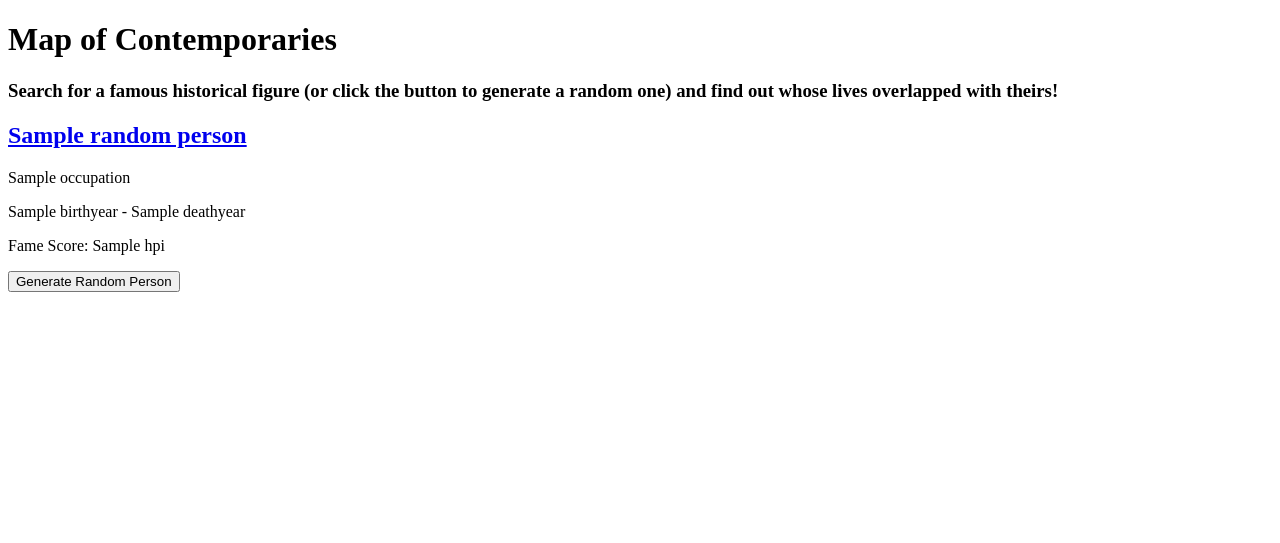
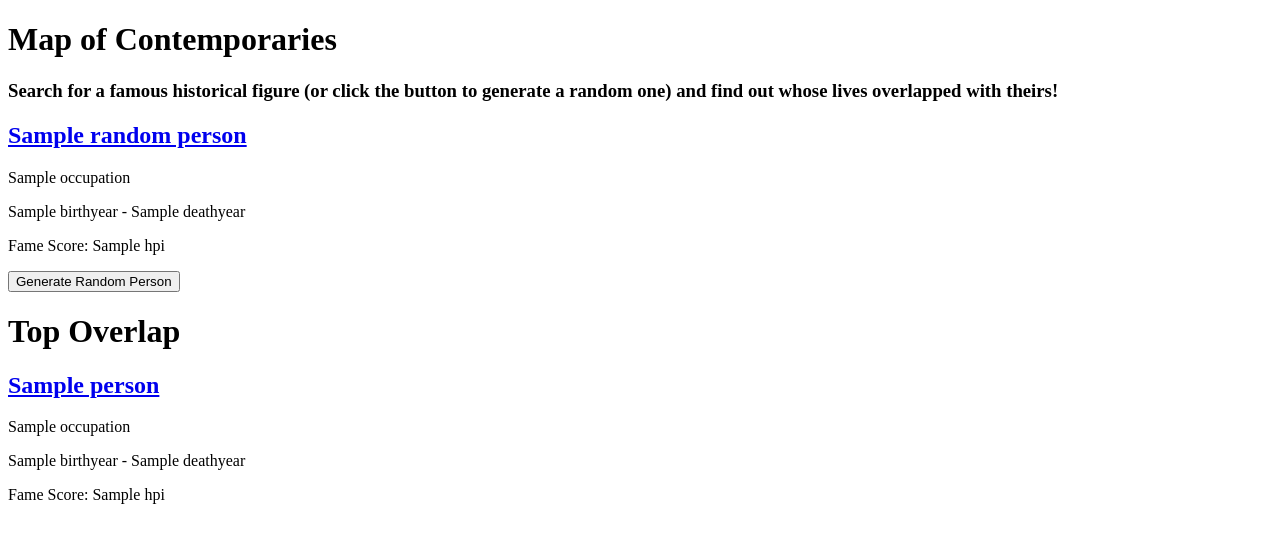
Before and after one commit to Jonathan-Heaney/moc-railway, a Django app: template contemporaries/templates/contemporaries/index.html in a window 1280 px wide. Shown: the top 543 px of the page. Run offline with Django 5.2, Linux system fonts and the light colour scheme; the template is opened without the code that fills it: most values are stand-ins (such as "Sample title", 1, 10 or a date in 2020).

Commit message:
Add top overlap functionality

```diff
--- a/contemporaries/templates/contemporaries/index.html
+++ b/contemporaries/templates/contemporaries/index.html
@@ -13,6 +13,7 @@ Map of Contemporaries
             random one) and find out whose lives overlapped with theirs!</h3>
         {% include "contemporaries/random_person.html" %}
         <button>Generate Random Person</button>
+        {% include "contemporaries/top_overlaps.html" %}
     </div>
 
 {% endblock %}
--- a/contemporaries/templates/contemporaries/random_person.html
+++ b/contemporaries/templates/contemporaries/random_person.html
@@ -6,7 +6,7 @@ Random Person
 
 {% block content %}
 <div class="person-detail">
-    <a href="{{wikipedia_link}}" target="_blank"><h2>{{random_person.name}}</h2></a>
+    <a href="{{random_person.wikipedia_link}}" target="_blank"><h2>{{random_person.name}}</h2></a>
     <p>{{random_person.occupation}}</p>
     <p>{{random_person.birthyear}} - {{random_person.deathyear}}</p>
     <p>Fame Score: {{random_person.hpi}}</p>
--- /dev/null
+++ b/contemporaries/templates/contemporaries/top_overlaps.html
@@ -0,0 +1,19 @@
+{% extends "base.html" %}
+
+{% block title %}
+Top Overlaps
+{% endblock %}
+
+{% block content %}
+    {% if top_overlaps %}
+        <h1 class="list-title">Top Overlap</h1>
+        {% for person in top_overlaps %}
+            <div class="person-detail">
+                <a href="{{person.wikipedia_link}}" target="_blank"><h2>{{person.name}}</h2></a>
+                <p>{{person.occupation}}</p>
+                <p>{{person.birthyear}} - {{person.deathyear}}</p>
+                <p>Fame Score: {{person.hpi}}</p>
+            </div>
+        {% endfor %}
+    {% endif %}
+{% endblock %}
--- a/contemporaries/views.py
+++ b/contemporaries/views.py
@@ -26,8 +26,11 @@ def generate_wikipedia_link(name):
 
 def index(request):
     random_person_data = random_person(request)
+    chosen_person_id = random_person_data["id"]
+    top_overlaps_data = top_overlap(request, chosen_person_id)
     return render(request, "contemporaries/index.html", {
         "random_person": random_person_data,
+        "top_overlaps": top_overlaps_data
     })
 
 
```
